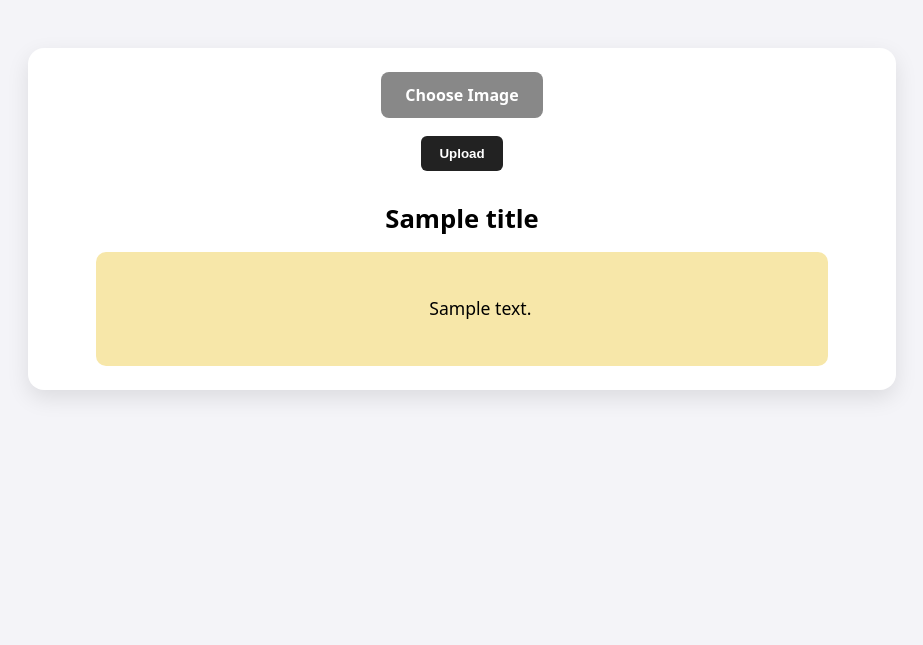
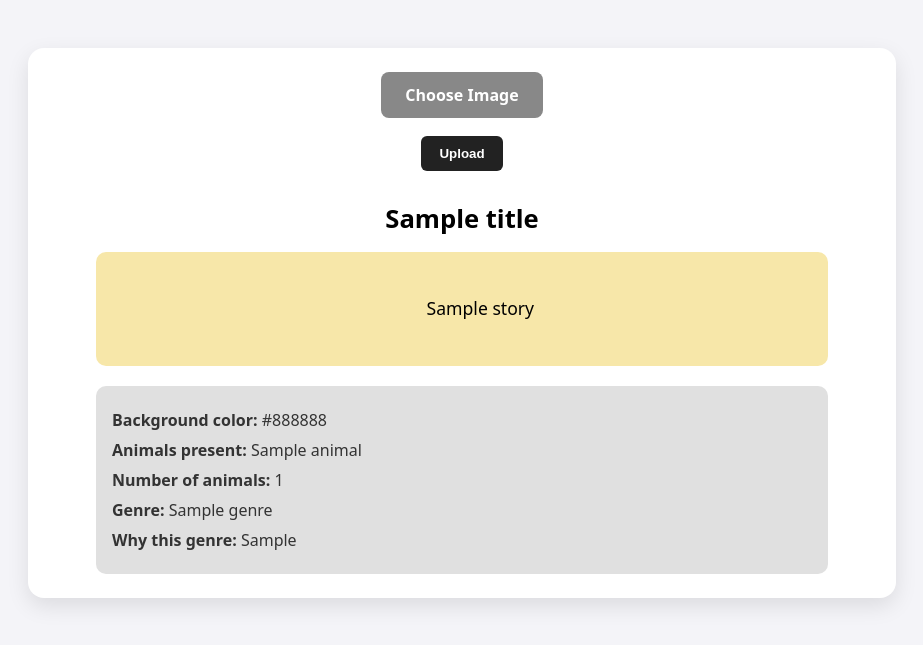
Before and after one commit to JipWulffele/campus-numerique-docker-flask, a Flask app: template templates/index.html in a window 1280 px wide. Shown: the top 645 px of the page, without its empty margins (178-1101 px from the left). Run offline with Flask 3, Linux system fonts and the light colour scheme; the template is opened without the code that fills it: most values are stand-ins (such as "Sample title", 1, 10 or a date in 2020).

Commit message:
i works now

```diff
--- a/app.py
+++ b/app.py
@@ -48,16 +48,18 @@ def main():
         # Check if file already exists in database
         existing_file = Upload.query.filter_by(filename=filename).first()
         if existing_file:
-            title, story, color = get_info_from_database(existing_file)
-            return render_template('index.html', img=filename, title=title, description=story, color=color)
+            context = get_info_from_database(existing_file)
+            return render_template('index.html', img=filename, **context)
 
         # Ask ollama description
         if TEST: # for testing purposes
             response_raw = """{"background_color": "light blue",
                             "genre": "Horror",
+                            "genre_reasoning": "The light blue background contrasts with the presence of a dragon, creating an eerie and unsettling atmosphere typical of the Horror genre.",
                             "animal": "dragon",
                             "num_animals": 1,
-                            "story": "In a mystical land, a lone dragon soars through the light blue skies, its scales shimmering in the sunlight as it embarks on an epic quest to find a hidden treasure."}"""
+                            "story": "In a mystical land, a lone dragon soars through the light blue skies, its scales shimmering in the sunlight as it embarks on an epic quest to find a hidden treasure.",
+                            "title": "The Dragon's Quest"}"""
         else:
             response_raw = ollama_client.get_img_story(filepath)
         parsed = parse_response(response_raw, ImageStroyTelling)
@@ -66,8 +68,8 @@ def main():
         database.upload_to_database(filename, response_raw, parsed)
 
         # Render template
-        title, story,  bg_color = get_info_from_parsed(parsed)
-        return render_template('index.html', img=filename, title=title, description=story, bg_color=bg_color)
+        context = get_info_from_parsed(parsed)
+        return render_template('index.html', img=filename, **context)
 
     return render_template('index.html')
 
--- a/docker-compose.yml
+++ b/docker-compose.yml
@@ -48,7 +48,6 @@ services:
 
 # Volumes --------------------------------------------------------
 volumes:
-  ollama_data:
   postgres_data:
 
 
--- a/src/helpers/utils.py
+++ b/src/helpers/utils.py
@@ -4,7 +4,7 @@ from pydantic import ValidationError
 GENRE_BG = {
     "Fantasy": "#f6e8ff",
     "Sci-fi": "#e8f4ff",
-    "Horror": "#2b2b2b",
+    "Horror": "#4a1f1f",
     "Mystery": "#f5f2e9",
     "Adventure": "#fff4e6",
     "Fairy-tale": "#fff0f6",
@@ -14,13 +14,26 @@ GENRE_BG = {
 
 
 def get_info_from_database(existing_file):
-    if existing_file.genre:
-        title = f"This is a {existing_file.genre} story about {existing_file.animal}s."
-    else:
-        title = "This is a story."
+    # Title and story
+    title = existing_file.title if existing_file.title else "This is a story."
     story = existing_file.story if existing_file.story else existing_file.raw_description
-    color = GENRE_BG.get(existing_file.genre, "#FFFFFF") if existing_file.genre else "#FFFFFF"
-    return title, story, color
+
+    # Other info
+    bg_color = GENRE_BG.get(existing_file.genre, "#FFFFFF") if existing_file.genre else "#FFFFFF"
+    llm_color = existing_file.llm_color if existing_file.llm_color else "#FFFFFF"
+    animal = existing_file.animal if existing_file.animal else "animal"
+    num_animals = existing_file.num_animals if existing_file.num_animals else 1
+    genre_reasoning = existing_file.genre_reasoning if existing_file.genre_reasoning else "various genres"
+    genre = existing_file.genre if existing_file.genre else "various genres"
+
+    return {"title": title,
+            'story': story,
+            'bg_color': bg_color,
+            'llm_color': llm_color,
+            'animal': animal,
+            'num_animals': num_animals,
+            'genre_reasoning': genre_reasoning,
+            'genre': genre}
 
 def parse_response(response_raw, model):
     try:
@@ -31,7 +44,23 @@ def parse_response(response_raw, model):
         return None
 
 def get_info_from_parsed(parsed):
-    title = f"This is a {parsed.genre} story about {parsed.animal}s." if parsed.genre else "This is a story."
-    story = parsed.story if parsed.story else "No story available."
-    color = GENRE_BG.get(parsed.genre, "#FFFFFF") if parsed.genre else "#FFFFFF"
-    return title, story, color
+     # Title and story
+    title = parsed.title if parsed.title else "This is a story."
+    story = parsed.story if parsed.story else parsed.raw_description
+
+    # Other info
+    bg_color = GENRE_BG.get(parsed.genre, "#FFFFFF") if parsed.genre else "#FFFFFF"
+    llm_color = parsed.background_color if parsed.background_color else "#FFFFFF"
+    animal = parsed.animal if parsed.animal else "animal"
+    num_animals = parsed.num_animals if parsed.num_animals else 1
+    genre_reasoning = parsed.genre_reasoning if parsed.genre_reasoning else "various genres"
+    genre = parsed.genre if parsed.genre else "various genres"
+
+    return {"title": title,
+            'story': story,
+            'bg_color': bg_color,
+            'llm_color': llm_color,
+            'animal': animal,
+            'num_animals': num_animals,
+            'genre_reasoning': genre_reasoning,
+            'genre': genre}
--- a/src/models/image_description.py
+++ b/src/models/image_description.py
@@ -3,6 +3,9 @@ from typing import Literal
 
 class ImageStroyTelling(BaseModel):
     background_color: str = Field(description="Background color of the image")
+    animal: str = Field(description="Type of animal in the image")
+    num_animals: int = Field(description="Number of animals in the image")
+    genre_reasoning: str = Field(description="Explanation of the chosen genre based on background color and animal")
     genre: Literal[
         "Fantasy",
         "Sci-fi",
@@ -13,6 +16,5 @@ class ImageStroyTelling(BaseModel):
         "Childeren's story",
         "Post-apocalyptic"
         ] = Field(description="Genre of the image")
-    animal: str = Field(description="Type of animal in the image")
-    num_animals: int = Field(description="Number of animals in the image")
     story: str = Field(description="A short story inspired by the image in the associated genre, maximum 100 words")
+    title: str = Field(description="Title of the story")
--- a/templates/index.html
+++ b/templates/index.html
@@ -86,6 +86,21 @@
       max-width: 700px;
       margin: 0 auto;
     }
+
+    .image-info {
+      background: #e0e0e0;  /* Light grey */
+      padding: 16px;
+      border-radius: 10px;
+      max-width: 700px;
+      margin: 20px auto 0 auto;
+      font-size: 1rem;
+      line-height: 1.5;
+      color: #333;
+    }
+    .image-info p {
+      margin: 6px 0;
+    }
+
   </style>
 </head>
 
@@ -108,11 +123,32 @@
       <div class="title">{{ title }}</div>
     {% endif %}
 
-    {% if description %}
+    {% if story %}
       <div class="story" style="--bg: {{ bg_color | default('#f7e7a9') }}">
-        {{ description }}
+        {{ story }}
       </div>
     {% endif %}
+
+    {% if color or animal or num_animals or genre or genre_explanation %}
+      <div class="image-info">
+        {% if llm_color %}
+          <p><strong>Background color:</strong> {{ llm_color }}</p>
+        {% endif %}
+        {% if animal %}
+          <p><strong>Animals present:</strong> {{ animal }}</p>
+        {% endif %}
+        {% if num_animals %}
+          <p><strong>Number of animals:</strong> {{ num_animals }}</p>
+        {% endif %}
+        {% if genre %}
+          <p><strong>Genre:</strong> {{ genre }}</p>
+        {% endif %}
+        {% if genre_reasoning %}
+          <p><strong>Why this genre:</strong> {{ genre_reasoning }}</p>
+        {% endif %}
+      </div>
+  {% endif %}
+
   </form>
 
 </body>
```
Also changed, not shown: src/agents/database.py (+6 -2 lines), src/prompts/story_telling.txt (+22 -12 lines), README.md.
